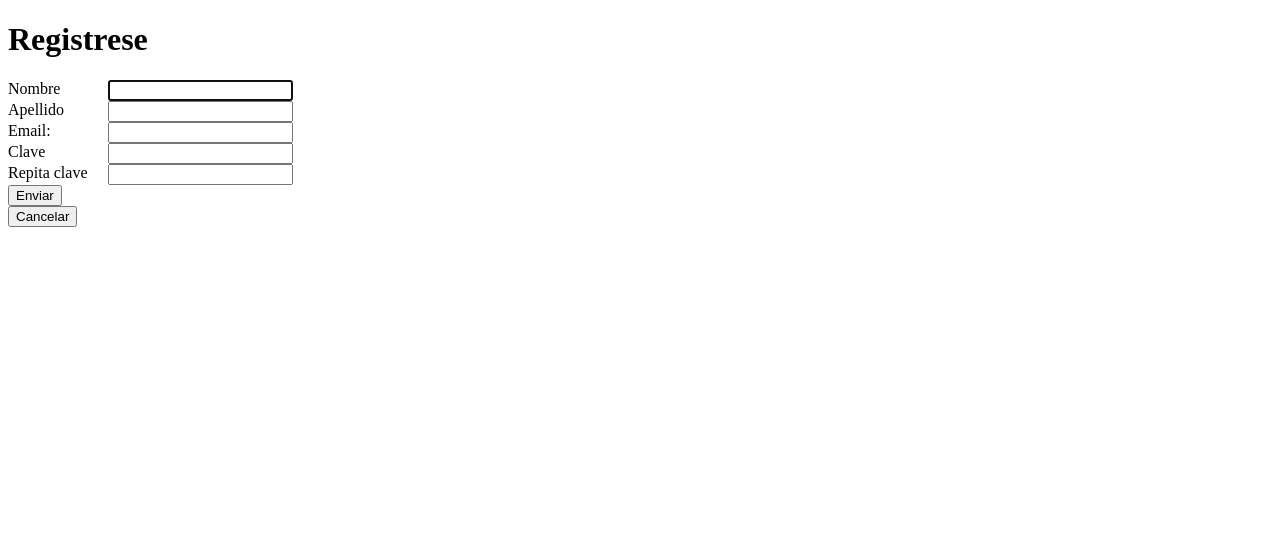
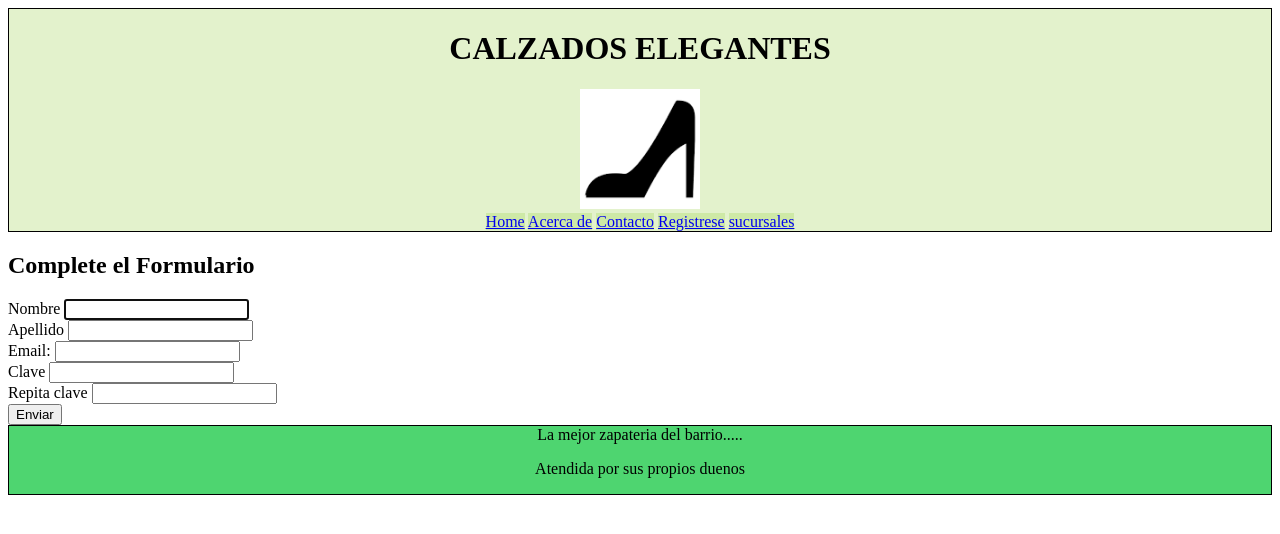
Before and after one commit to Marcepe2022/MiRepo, a plain HTML site: page Registrese.html in a window 1280 px wide. Drawn offline with Linux system fonts and the light colour scheme.

Commit message:
Add files via upload

```diff
--- a/Registrese.html
+++ b/Registrese.html
@@ -2,45 +2,58 @@
 <html lang="en">
 <head>
     <meta charset="UTF-8">
+    <meta http-equiv="X-UA-Compatible" content="IE=edge">
+    <meta name="viewport" content="width=, initial-scale=1.0">
+    <link rel="stylesheet" type="text/css" href="css/estilosZapa.css">
     <title>Document</title>
-<style>
-    label {
-        display:  block;
-        float: left;
-        width: 100px;
-    }
-</style>
+
 
 <script src="js/validacionregistro.js"></script>
 
 </head>
 
 <body>
-    <h1>Registrese</h1>
+    <div id="contenedor">
+    <header>
+        <div class="item item1"><h1>CALZADOS ELEGANTES</h1>
+            <div><img src="img/descarga.png" alt=""></div>
+            <nav >
+               <a style="background-color: rgba(147, 203, 56, 0.254);" href="index.html">Home</a>
+               <a style="background-color: rgba(147, 203, 56, 0.254);" href="About.html">Acerca de</a>
+               <a style="background-color: rgba(147, 203, 56, 0.254);" href="Contacto.html">Contacto</a>
+               <a style="background-color: rgba(147, 203, 56, 0.254);" href="Registrese.html">Registrese</a>
+               <a style="background-color: rgba(147, 203, 56, 0.254) ;" href="sucursales.html">sucursales</a>
+
+            </nav>
+        </div>
+    </header>
+    <h2>Complete el Formulario</h2>
         <form name ="formularioRegistro" class="formularioTipo1" method="post" action="index.html" novalidate="">
-            <div>
-                <label for="nombre">Nombre</label>
+            <div class="d1">
+                <label for="nombre" class="l1">Nombre</label>
                 <input type="text" id = 'nombre' name="nombre"/>
             </div>
-            <div>
-                <label for="apellido">Apellido</label>
+            <div class="d1">
+                <label for="apellido" class="l1" >Apellido</label>
                 <input type="text" id = 'apellido' name="apellido"/>
             </div>
-            <div>
-                <label for="email">Email: </label>
+            <div class="d1">
+                <label for="email" class="l1">Email: </label>
                 <input type="email" name="email" id="email" required autocomplete="off" >
             </div>
-            <div>
-                <label for="pass1">Clave</label>
+            <div class="d1">
+                <label for="pass1" class="l1">Clave</label>
                 <input type="password" name="pass1" id="pass1" required>
             </div>
-            <div>
-                <label for="pass2">Repita clave</label>
+            <div class="d1">
+                <label for="pass2" class="l1">Repita clave</label>
                 <input type="password" name="pass2"id="pass2" required>
             </div>
-            <label><input type="submit" value="Enviar"><input type="reset" value="Cancelar"></label>
+            <label><input type="submit" value="Enviar"></label>
         </form>
-
-
+        <div class="item item4" align="center">La mejor zapateria del barrio.....
+            <br><p>Atendida por sus propios duenos</p>
+        </div>
+</div>
 </body>
 </html>
```
